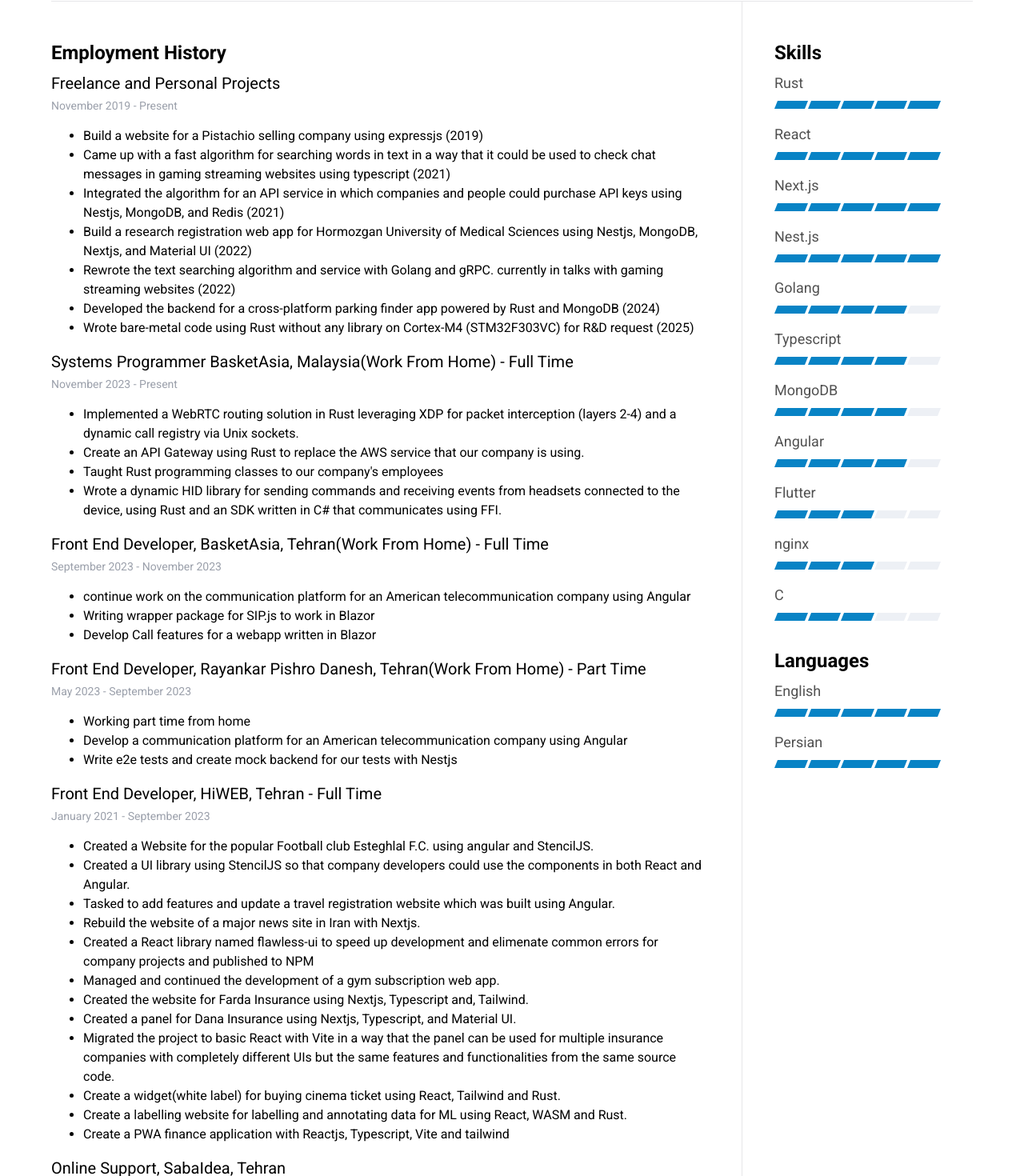
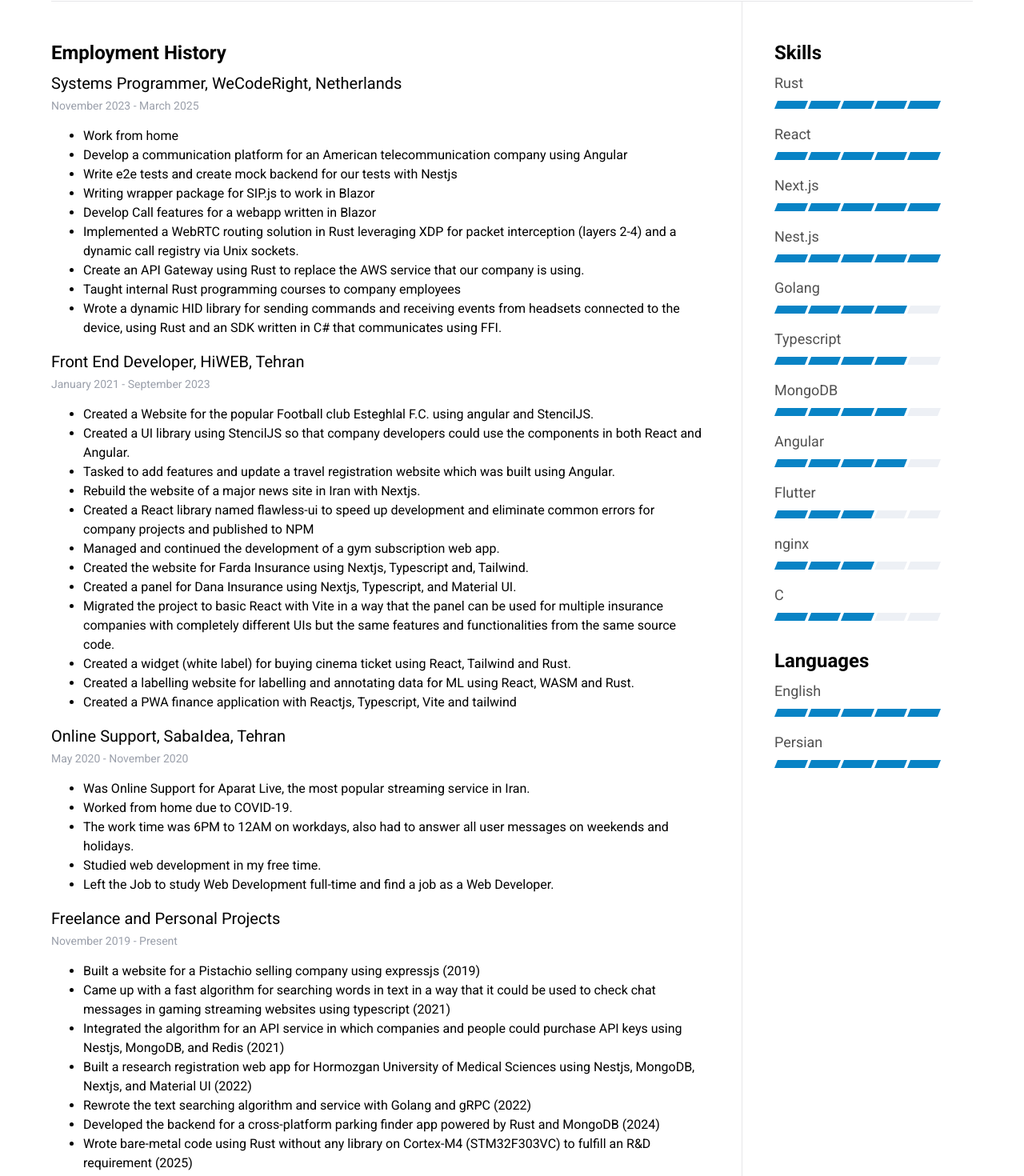
Before and after one commit to Ez-FlawLess/resume, a React (Vite) app: page / in a window 1280 px wide. Shown: the part 335-1805 px from the top of the page at 80% size. Built offline with nearby package versions, Linux system fonts and the light colour scheme.

Commit message:
Reorder work

```diff
--- a/index.html
+++ b/index.html
@@ -1,16 +1,21 @@
 <!DOCTYPE html>
 <html lang="en">
+
 <head>
   <meta charset="UTF-8" />
   <link rel="icon" type="image/svg+xml" href="/vite.svg" />
   <meta name="viewport" content="width=device-width, initial-scale=1.0" />
   <link rel="preconnect" href="https://fonts.googleapis.com">
   <link rel="preconnect" href="https://fonts.gstatic.com" crossorigin>
-    <link href="https://fonts.googleapis.com/css2?family=Roboto:ital,wght@0,100;0,300;0,400;0,500;0,700;0,900;1,100;1,300;1,400;1,500;1,700;1,900&display=swap" rel="stylesheet">
-    <title>Vite + React + TS</title>
+  <link
+    href="https://fonts.googleapis.com/css2?family=Roboto:ital,wght@0,100;0,300;0,400;0,500;0,700;0,900;1,100;1,300;1,400;1,500;1,700;1,900&display=swap"
+    rel="stylesheet">
+  <title>AmirAli Mohammadi CV</title>
 </head>
+
 <body>
   <div id="root"></div>
   <script type="module" src="/src/main.tsx"></script>
 </body>
+
 </html>
--- a/src/components/contact_info/ContactInfo.tsx
+++ b/src/components/contact_info/ContactInfo.tsx
@@ -17,7 +17,7 @@
     },
     {
         icon: PhoneIcon,
-        text: "+989201771378",
+        text: "+98 912 807 7891",
     },
     {
         icon: LocationIcon,
--- a/src/constants/items/info_list.constants.ts
+++ b/src/constants/items/info_list.constants.ts
@@ -4,53 +4,25 @@
     {
         title: "Employment History",
         list: [
+
             {
-                title: "Freelance and Personal Projects",
-                from: "November 2019",
-                to: "Present",
+                title: "Systems Programmer, WeCodeRight, Netherlands",
+                from: "November 2023",
+                to: "March 2025",
                 works: [
-                    "Build a website for a Pistachio selling company using expressjs (2019)",
-                    "Came up with a fast algorithm for searching words in text in a way that it could be used to check chat messages in gaming streaming websites using typescript (2021)",
-                    "Integrated the algorithm for an API service in which companies and people could purchase API keys using Nestjs, MongoDB, and Redis (2021)",
-                    "Build a research registration web app for Hormozgan University of Medical Sciences using Nestjs, MongoDB, Nextjs, and Material UI (2022)",
-                    "Rewrote the text searching algorithm and service with Golang and gRPC. currently in talks with gaming streaming websites (2022)",
-                    "Developed the backend for a cross-platform parking finder app powered by Rust and MongoDB (2024)",
-                    "Wrote bare-metal code using Rust without any library on Cortex-M4 (STM32F303VC) for R&D request (2025)",
-                ],
-            },
-            {
-                title: "Systems Programmer BasketAsia, Malaysia(Work From Home) - Full Time",
-                from: "November 2023",
-                to: "Present",
-                works: [
+                    "Work from home",
+                    "Develop a communication platform for an American telecommunication company using Angular",
+                    "Write e2e tests and create mock backend for our tests with Nestjs",
+                    "Writing wrapper package for SIP.js to work in Blazor",
+                    "Develop Call features for a webapp written in Blazor",
                     "Implemented a WebRTC routing solution in Rust leveraging XDP for packet interception (layers 2-4) and a dynamic call registry via Unix sockets.",
                     "Create an API Gateway using Rust to replace the AWS service that our company is using.",
-                    "Taught Rust programming classes to our company's employees",
+                    "Taught internal Rust programming courses to company employees",
                     "Wrote a dynamic HID library for sending commands and receiving events from headsets connected to the device, using Rust and an SDK written in C# that communicates using FFI."
                 ],
             },
             {
-                title: "Front End Developer, BasketAsia, Tehran(Work From Home) - Full Time",
-                from: "September 2023",
-                to: "November 2023",
-                works: [
-                    "continue work on the communication platform for an American telecommunication company using Angular",
-                    "Writing wrapper package for SIP.js to work in Blazor",
-                    "Develop Call features for a webapp written in Blazor",
-                ],
-            },
-            {
-                title: "Front End Developer, Rayankar Pishro Danesh, Tehran(Work From Home) - Part Time",
-                from: "May 2023",
-                to: "September 2023",
-                works: [
-                    "Working part time from home",
-                    "Develop a communication platform for an American telecommunication company using Angular",
-                    "Write e2e tests and create mock backend for our tests with Nestjs",
-                ],
-            },
-            {
-                title: "Front End Developer, HiWEB, Tehran - Full Time",
+                title: "Front End Developer, HiWEB, Tehran",
                 from: "January 2021",
                 to: "September 2023",
                 works: [
@@ -58,14 +30,14 @@
                     "Created a UI library using StencilJS so that company developers could use the components in both React and Angular.",
                     "Tasked to add features and update a travel registration website which was built using Angular.",
                     "Rebuild the website of a major news site in Iran with Nextjs.",
-                    "Created a React library named flawless-ui to speed up development and elimenate common errors for company projects and published to NPM",
+                    "Created a React library named flawless-ui to speed up development and eliminate common errors for company projects and published to NPM",
                     "Managed and continued the development of a gym subscription web app.",
                     "Created the website for Farda Insurance using Nextjs, Typescript and, Tailwind.",
                     "Created a panel for Dana Insurance using Nextjs, Typescript, and Material UI.",
                     "Migrated the project to basic React with Vite in a way that the panel can be used for multiple insurance companies with completely different UIs but the same features and functionalities from the same source code.",
-                    "Create a widget(white label) for buying cinema ticket using React, Tailwind and Rust.",
-                    "Create a labelling website for labelling and annotating data for ML using React, WASM and Rust.",
-                    "Create a PWA finance application with Reactjs, Typescript, Vite and tailwind",
+                    "Created a widget (white label) for buying cinema ticket using React, Tailwind and Rust.",
+                    "Created a labelling website for labelling and annotating data for ML using React, WASM and Rust.",
+                    "Created a PWA finance application with Reactjs, Typescript, Vite and tailwind",
                 ],
             },
             {
@@ -74,12 +46,26 @@
                 to: "November 2020",
                 works: [
                     "Was Online Support for Aparat Live, the most popular streaming service in Iran.",
-                    "Worked from home due to corona.",
-                    "The work time was 6 pm to 12 pm on workdays, also had to answer all user messages on weekends and holidays.",
-                    "Was studying Web Development in my free time.",
+                    "Worked from home due to COVID-19.",
+                    "The work time was 6PM to 12AM on workdays, also had to answer all user messages on weekends and holidays.",
+                    "Studied web development in my free time.",
                     "Left the Job to study Web Development full-time and find a job as a Web Developer.",
                 ],
-            }
+            },
+            {
+                title: "Freelance and Personal Projects",
+                from: "November 2019",
+                to: "Present",
+                works: [
+                    "Built a website for a Pistachio selling company using expressjs (2019)",
+                    "Came up with a fast algorithm for searching words in text in a way that it could be used to check chat messages in gaming streaming websites using typescript (2021)",
+                    "Integrated the algorithm for an API service in which companies and people could purchase API keys using Nestjs, MongoDB, and Redis (2021)",
+                    "Built a research registration web app for Hormozgan University of Medical Sciences using Nestjs, MongoDB, Nextjs, and Material UI (2022)",
+                    "Rewrote the text searching algorithm and service with Golang and gRPC (2022)",
+                    "Developed the backend for a cross-platform parking finder app powered by Rust and MongoDB (2024)",
+                    "Wrote bare-metal code using Rust without any library on Cortex-M4 (STM32F303VC) to fulfill an R&D requirement (2025)",
+                ],
+            },
         ],
     },
     {
@@ -101,8 +87,8 @@
         list: [
             {
                 title: "Computer Science, Islamic Azad University, Central Tehran Branch, Tehran",
-                from: "September 2018",
-                to: "Present",
+                from: "",
+                to: "",
                 works: [],
             }
         ],
```
Lines whose indentation alone changed are shown as unchanged.
